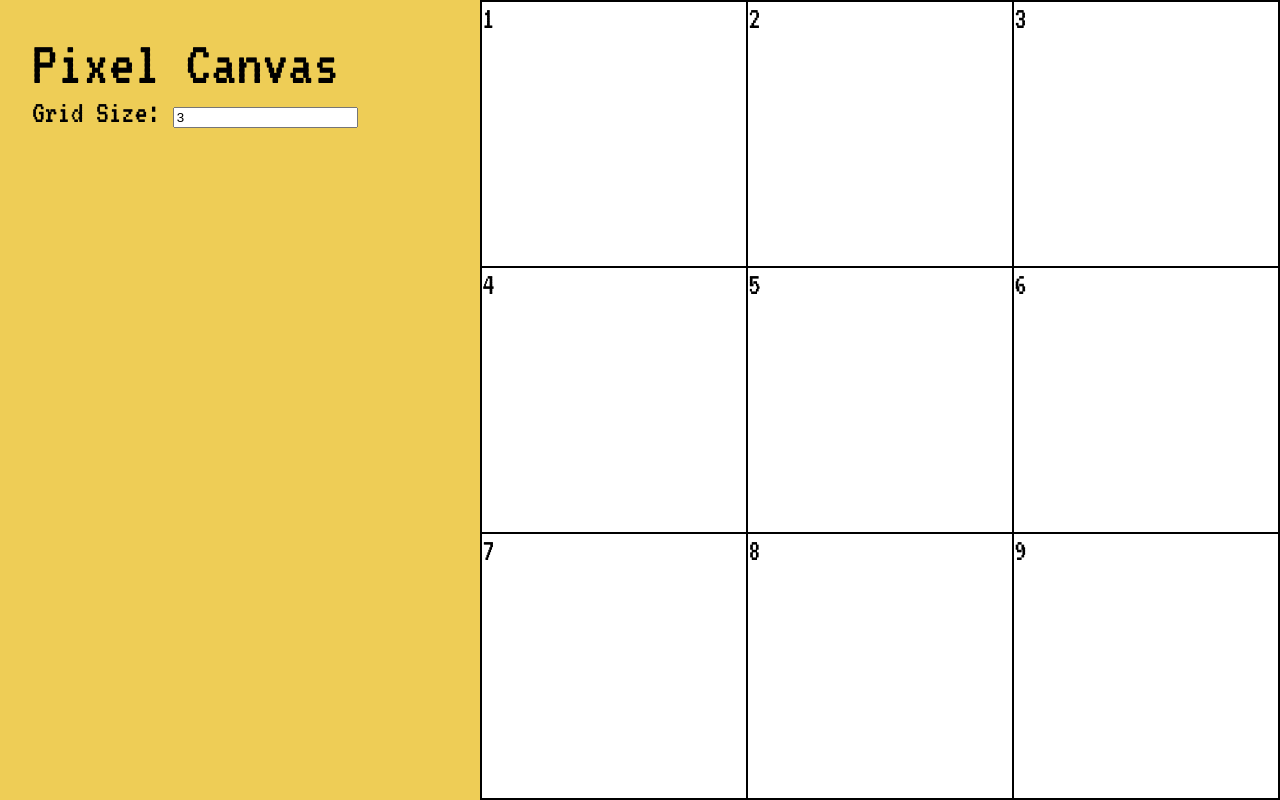
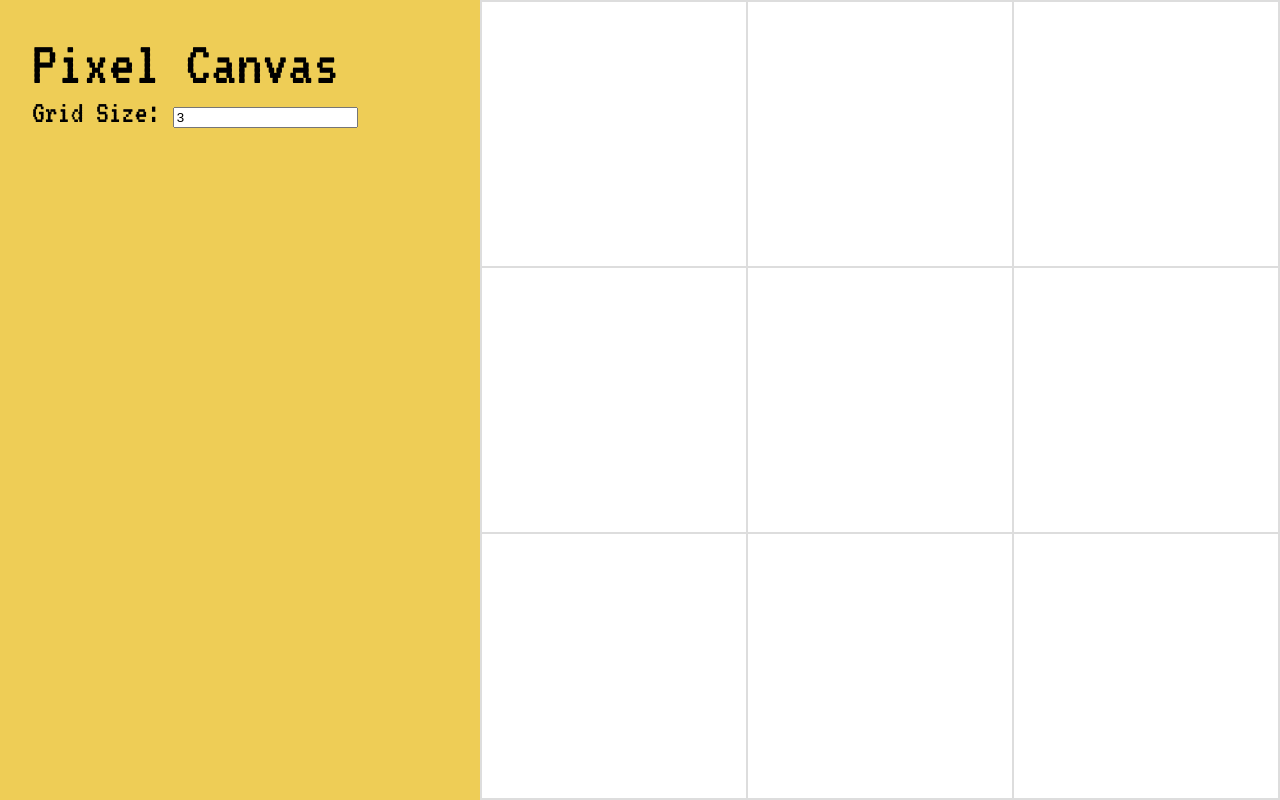
Before and after one commit to LPsyCongroo/PixelCanvas, a React app: page / in a window 1280 px wide. Built offline with nearby package versions, Linux system fonts and the light colour scheme.

Commit message:
Dynamic styling of pixel grid, additional styling and new favicon.

```diff
--- a/src/components/app.js
+++ b/src/components/app.js
@@ -15,8 +15,8 @@ class App extends Component {
   setGridSize(newGridSize) {
     if(newGridSize < 3)
       this.setState({ gridSize: 3 });
-    else if(newGridSize > 128)
-      this.setState({ gridSize: 128 });
+    else if(newGridSize > 32)
+      this.setState({ gridSize: 32 });
     else
       this.setState({ gridSize: newGridSize});
 
--- a/src/components/pixel_canvas.js
+++ b/src/components/pixel_canvas.js
@@ -6,15 +6,20 @@ export default class PixelCanvas extends Component {
     const grid = [];
     for(let i = 1; i <= Math.pow(this.props.gridSize, 2); i++){
       grid.push(
-        <div key={i} className={"square square_" + i}>{i}</div>
+        <div key={i} className={"square"}></div>
       )
     }
     return grid;
   }
 
   render() {
+    // Render a dynamic grid
+    const gridStyle = {
+      gridTemplateColumns: `repeat(${ this.props.gridSize }, 1fr)`,
+      gridTemplateRows: `repeat(${ this.props.gridSize }, 1fr)`
+    }
     return (
-      <div className="pixel-canvas">
+      <div className="pixel-canvas" style={gridStyle}>
         {this.renderGrid()}
       </div>
     );
--- a/src/index.css
+++ b/src/index.css
@@ -28,20 +28,17 @@ label{
 }
 
 .pixel-canvas{
+  font-size: 0.5rem;
   box-sizing: border-box;
   background: white;
-  border: 1px solid black;
+  border: 1px solid #ddd;
   display: grid;
-   grid-template-columns: repeat(3, 1fr);
-  grid-template-rows: repeat(3, 1fr);
-  min-height: 200px;
-  min-width: 200px;
   height: 100vh;
   width: 100vh;
 }
 .square{
   box-sizing: border-box;
-  border: 1px solid black;
+  border: 1px solid #ddd;
 }
 .square:hover{
   background: #ddd;
```
Also changed, not shown: public/favicon.ico, public/manifest.json.
